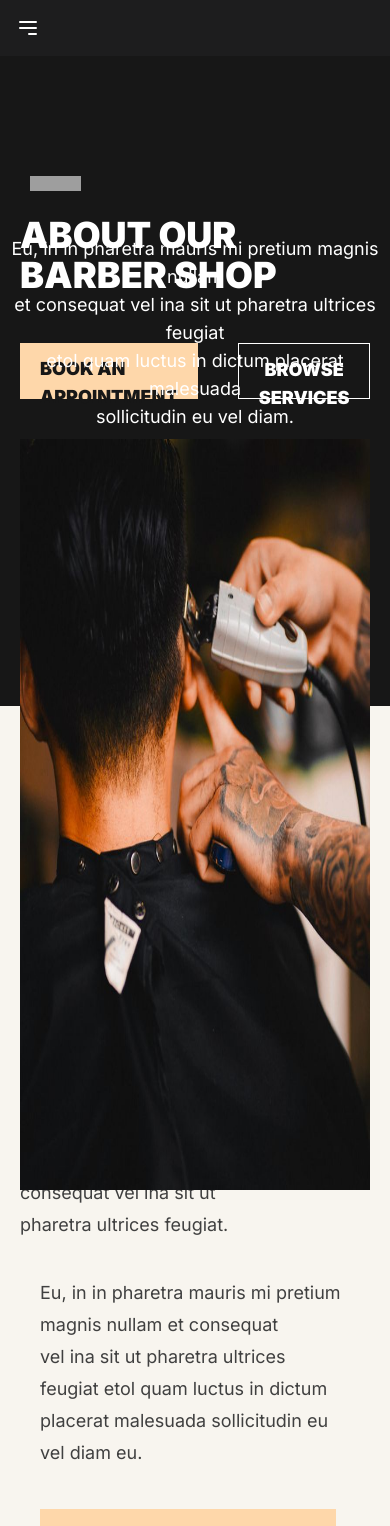
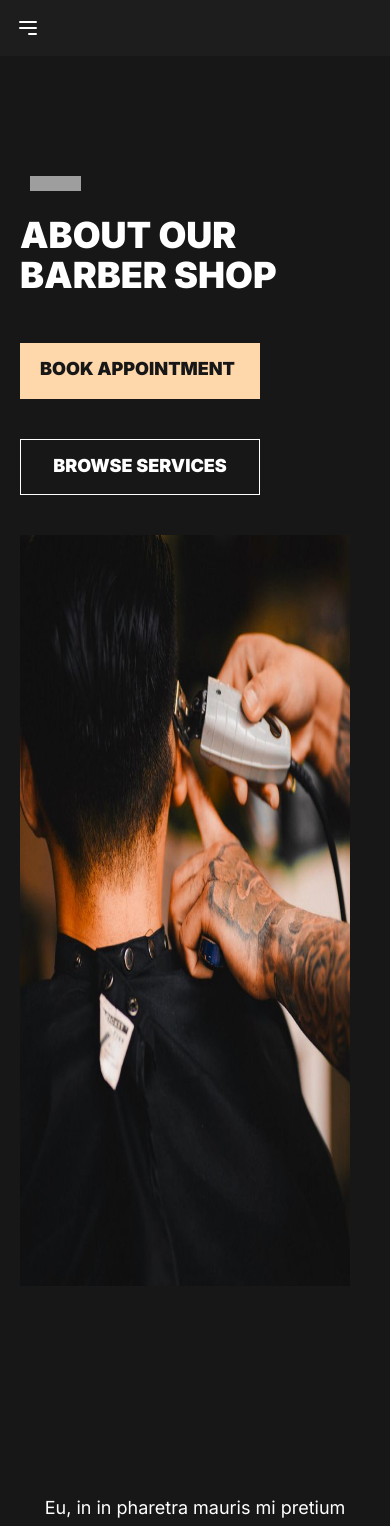
Before and after one commit to MitchellPhilmore/barbershop-webapp, a Next.js app: page /about in a window 390 px wide. Shown: the top 1526 px of the page. Built offline with nearby package versions, Linux system fonts and the light colour scheme; grey boxes are pictures that could not be loaded.

Commit message:
fix images in about page hero section

```diff
--- a/src/app/about/hero.tsx
+++ b/src/app/about/hero.tsx
@@ -5,7 +5,7 @@ import Link from "next/link";
 export const Hero = () => {
   return (
     <div className="flex flex-col">
-      <div className="flex flex-col items-start p-20 w-full h-[650px] bg-neutral-900 max-md:px-5 max-md:max-w-full">
+      <div className="flex flex-col h-full items-start p-20 w-full lg:h-[650px] bg-neutral-900 max-md:px-5 max-md:max-w-full">
         <img
           loading="lazy"
           src="https://cdn.builder.io/api/v1/image/assets/TEMP/e3472475e5a10b4966c9e192c6c5fe3130d27eefa3d59bf1cc7004bccae9a00d?"
@@ -16,12 +16,12 @@ export const Hero = () => {
             About our
             <br />
             barber shop
-            <div className="flex gap-10 mt-12">
+            <div className="flex flex-col lg:flex-row gap-10 mt-12">
               <Link
                 href={"/contact"}
-                className="  w-75 items-center p-3 text-lg h-14 justify-center flex-row  bg-orange-200 hover:bg-[#C09B6B] text-neutral-900 max-md:px-5"
+                className="  w-60 items-center p-3 text-lg h-14 justify-center flex-row  bg-orange-200 hover:bg-[#C09B6B] text-neutral-900 max-md:px-5"
               >
-                Book an appointment
+                Book appointment
               </Link>
               <Link
                 href={"/services"}
@@ -31,16 +31,16 @@ export const Hero = () => {
               </Link>
             </div>
             <div className=" relative flex flex-col gap-5 pr-20 mt-12 mb-52  text-lg font-black leading-5 text-center uppercase max-md:flex-wrap max-md:pr-5 max-md:my-10">
-              <div className=" absolute left-0  flex justify-end">
+              <div className=" lg:absolute lg:left-0  flex justify-end">
                 <img
                   loading="lazy"
                   src="/hero-2.jpg"
-                  className="w-full h-[751px] sm: flex-col z-50 max-md:max-w-full"
+                  className="w-full scale-60 h-[751px] sm:flex-col z-50  max-md:max-w-full"
                 />
               </div>
             </div>
           </div>
-          <div className=" absolute right-0 self-start flec-row mt-5 text-lg leading-8">
+          <div className=" lg:absolute lg:right-0 self-start flex-row mt-5 text-lg leading-8">
             <div className="text-center text-lg mb-5">
               Eu, in in pharetra mauris mi pretium magnis nullam
               <br />
@@ -50,11 +50,11 @@ export const Hero = () => {
               <br />
               sollicitudin eu vel diam.
             </div>
-            <div className=" flex mb-6 flex-col justify-center items-end  px-16 max-md:max-w-full">
+            <div className=" flex mb-6 flex-col justify-center items-end  pr-16 max-md:max-w-full">
               <img
                 loading="lazy"
                 src="/hero-1.jpg"
-                className="max-w-full w-[562px] z-40 "
+                className="max-w-full lg:w-[562px] z-40 "
               />
             </div>
           </div>
```
